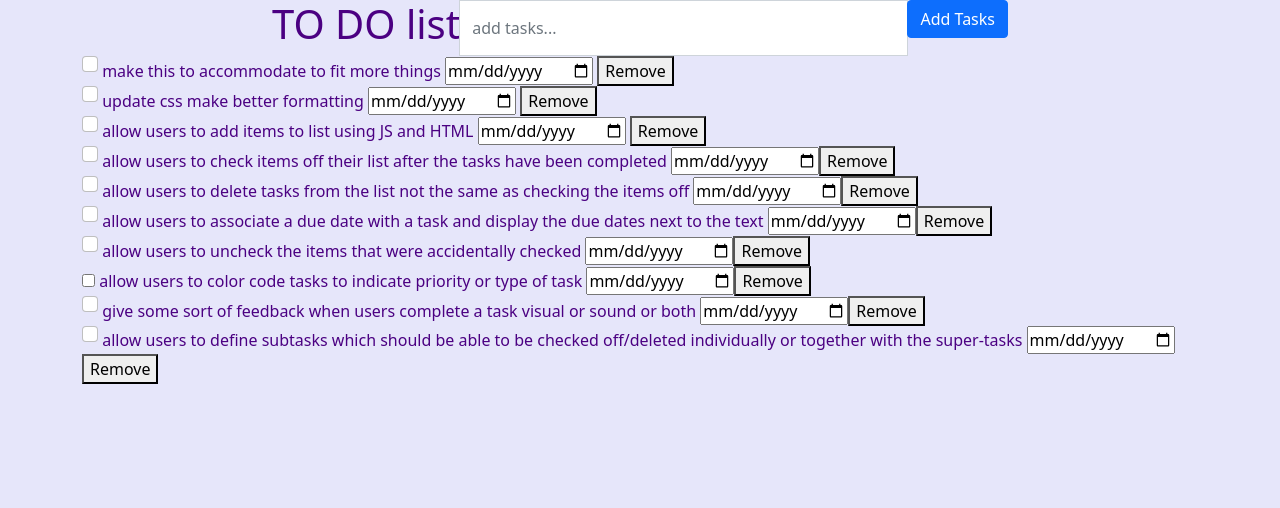
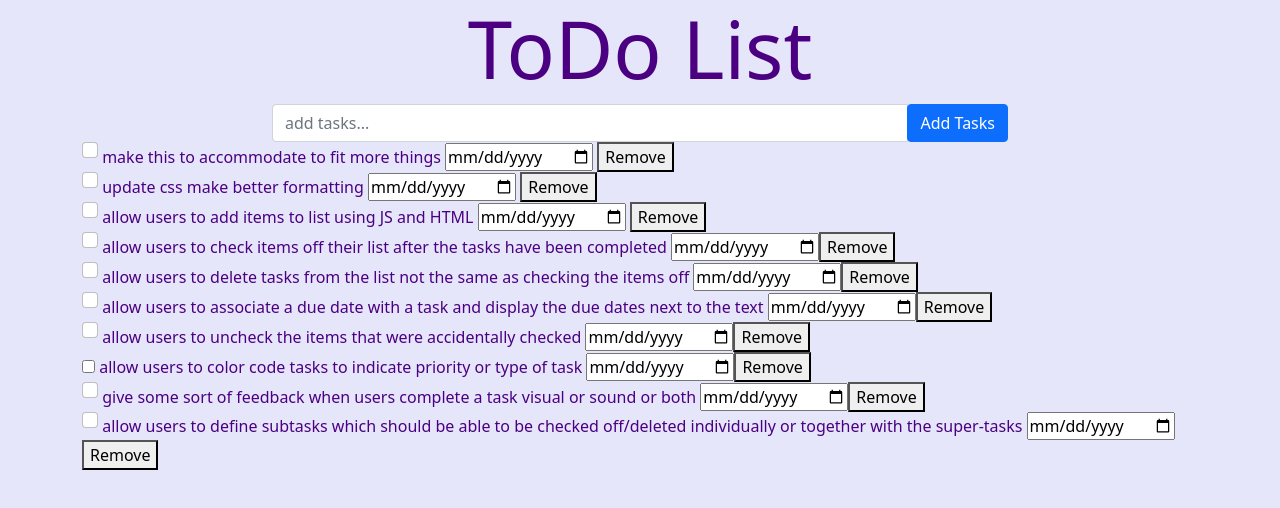
Before and after one commit to pinepplu/cisc3650, a plain HTML site: page index.html in a window 1280 px wide. Drawn offline with nearby package versions, Linux system fonts and the light colour scheme.

Commit message:
Update index.html

```diff
--- a/index.html
+++ b/index.html
@@ -14,10 +14,6 @@
 		body {
 			background: lavender;
 			color: indigo;
-		}
-
-		h1 {
-			text-align: center;
 		}
 		ul {
 			list-style: none;
@@ -36,13 +32,13 @@
 </head>
 <body>
 	<div class="container">
+		<h1 class="text-center display-1">ToDo List</h1>
 		<div class="row">
 			<form class="col-8 mx-auto" id="form">
 				<div class="input-group">
-					<h1>TO DO list</h1>
 					<input class="form-control" type="text" id="input" placeholder="add tasks...">
 					<span>
-						<button type="button" id="btn" class="btn btn-primary">Add Tasks</button>
+						<button type="button" id="addbtn" class="btn btn-primary">Add Tasks</button>
 					</span>
 				</div>
 			</form>
@@ -99,7 +95,7 @@
 			//variables
 			var form = document.getElementById("form");
 			var input = document.getElementById("input");
-			var btn = document.getElementById("btn");
+			var addbtn = document.getElementById("addbtn");
 			var list = document.getElementById("list");
 			var id = 1;
 
@@ -109,6 +105,7 @@
 			// list even listener
 			list.addEventListener("click", boxChecked);
 
+			//add tasks with button
 			function addBtn() {
 				if (input.value == "") {
 					alert("you must enter some value");
```
